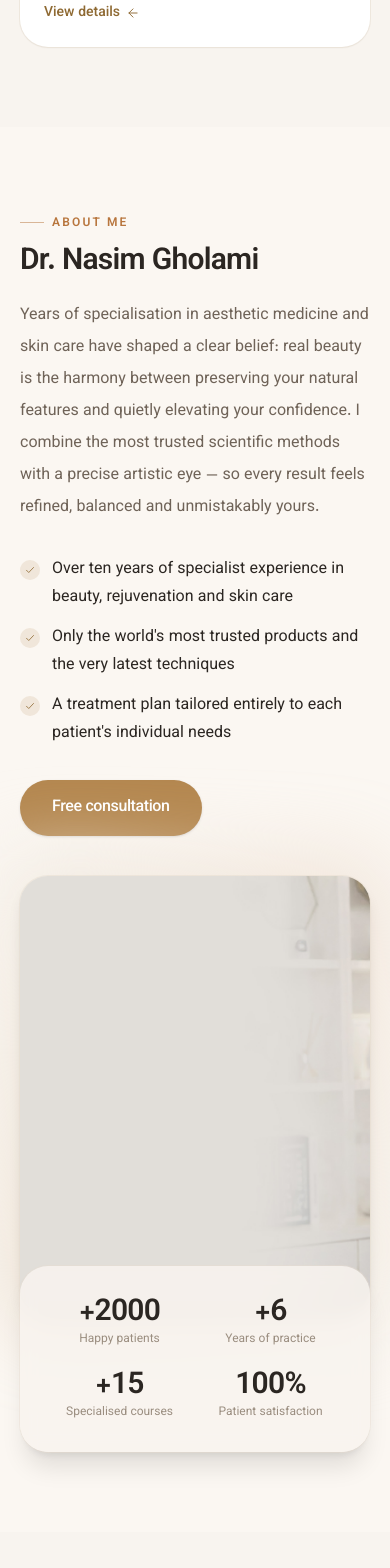
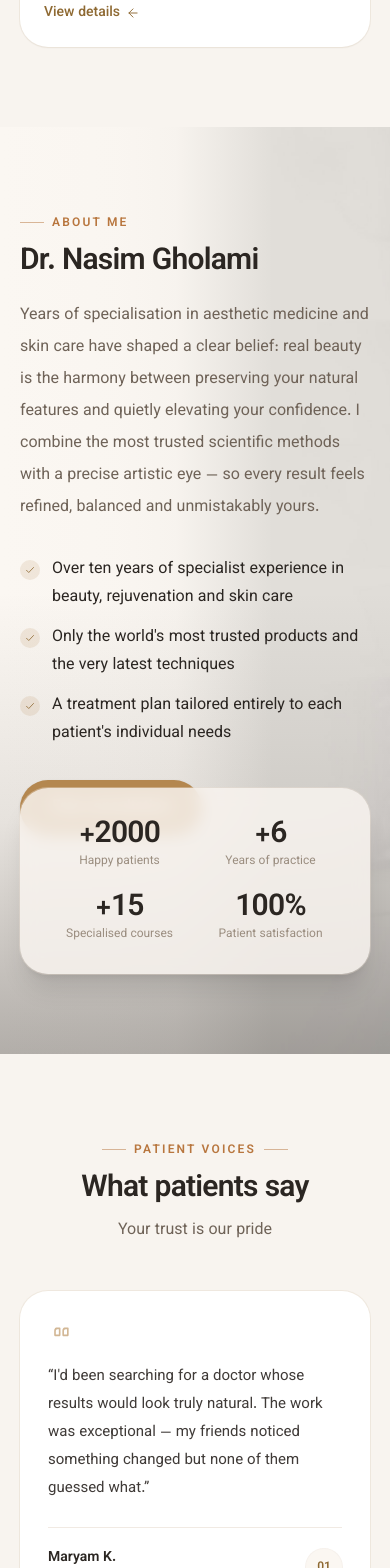
Before and after one commit to amirfahimnia/dr.nasim, a Next.js app: page /en in a window 390 px wide. Shown: the part 5080-6648 px from the top of the page. Built offline with nearby package versions, Linux system fonts and the light colour scheme.

Commit message:
feat: enhance About section layout and styling; improve responsiveness and visual depth

```diff
--- a/src/components/about/About.tsx
+++ b/src/components/about/About.tsx
@@ -15,20 +15,48 @@ export async function About() {
   return (
     <section
       id="about"
-      className="relative bg-cream-soft py-20 sm:py-28 lg:pb-36"
+      className="relative isolate overflow-hidden bg-cream-soft py-20 sm:py-24 lg:py-32 lg:pb-44"
       aria-labelledby="about-title"
     >
+      {/* === Background layers (all stacking BELOW in-flow content) === */}
+
+      {/* Full-bleed background image — `-z-10` keeps it behind the cream-overlay text region */}
+      <Image
+        src="/images/dr-nasim-about-bg.jpg"
+        alt={t("imageAlt")}
+        fill
+        sizes="100vw"
+        className="-z-10 object-cover"
+      />
+
+      {/* Cream-soft overlay — solid on the LEFT ~55%, fades to the image on the right.
+          NOTE: rgb(251,247,242) = --color-cream-soft (#fbf7f2). Tailwind v4
+          arbitrary-value `bg-[…]` can't read CSS variables in rgba stops, so
+          the literal is hard-coded; track any token rename. */}
+      <div
+        aria-hidden
+        className="absolute inset-0 bg-[linear-gradient(90deg,var(--color-cream-soft)_0%,rgba(251,247,242,0.95)_30%,rgba(251,247,242,0.85)_45%,rgba(251,247,242,0)_70%)]"
+      />
+
+      {/* Bottom ink wash for premium depth and stats-card contrast */}
+      <div
+        aria-hidden
+        className="absolute inset-x-0 bottom-0 h-1/2 bg-gradient-to-t from-ink/35 via-ink/10 to-transparent"
+      />
+
+      {/* === Foreground content === */}
+
       <Container>
-        <div className="grid items-start gap-10 lg:grid-cols-2 lg:gap-20">
-          {/* Text column — pinned to col-1 (visual left) in BOTH LTR and RTL */}
-          <div className="lg:col-start-2 lg:row-start-1 lg:pt-2">
+        {/* Text — pinned to the LEFT on lg+ so it sits over the cream overlay region */}
+        <div className="grid lg:grid-cols-12 lg:gap-12">
+          <div className="relative lg:col-span-7 lg:col-start-1 lg:py-2">
             <p className="mb-3 inline-flex items-center gap-2 text-xs font-semibold uppercase tracking-[0.18em] text-eyebrow">
               <span className="h-px w-6 bg-eyebrow/50" />
               {t("eyebrow")}
             </p>
             <h2
               id="about-title"
-              className="text-3xl font-semibold leading-tight tracking-tight text-ink sm:text-4xl"
+              className="text-3xl font-semibold leading-tight tracking-tight text-ink sm:text-4xl lg:text-[2.75rem] xl:text-5xl"
             >
               {t("title")}
             </h2>
@@ -60,27 +88,18 @@ export async function About() {
             </div>
           </div>
 
-          {/* Image column — pinned to col-2 (visual right) in BOTH LTR and RTL */}
-          <div className="relative lg:col-start-1 lg:row-start-1">
-            {/* Soft warm halo behind the portrait for premium feel */}
-            <div
-              aria-hidden
-              className="pointer-events-none absolute -inset-4 rounded-3xl bg-gradient-to-tr from-gold/20 via-cream-light to-eyebrow/15 blur-2xl"
-            />
-            <div className="relative aspect-[4/5] overflow-hidden rounded-2xl shadow-lg ring-1 ring-line/50">
-              <Image
-                src="/images/dr-nasim-about-bg.jpg"
-                alt={t("imageAlt")}
-                fill
-                sizes="(min-width: 1024px) 40vw, 90vw"
-                className="object-cover"
-              />
-            </div>
-          </div>
+          {/* Empty right column — balances the cream panel on lg+ */}
+          <div
+            aria-hidden
+            className="hidden lg:col-start-8 lg:col-span-5 lg:block"
+          />
         </div>
+      </Container>
 
-        {/* Floating horizontal stats card — pulled up to overlap the bottom of both columns */}
-        <div className="relative z-10 -mt-12 sm:-mt-14 lg:-mt-20">
+      {/* Floating stats card — uses `relative z-10` to clear all background
+          layers and the section's `isolate` stacking context. */}
+      <Container>
+        <div className="relative z-10 -mt-12 sm:-mt-16 lg:-mt-20">
           <ul
             dir="ltr"
             aria-label={t("stats.heading")}
```
